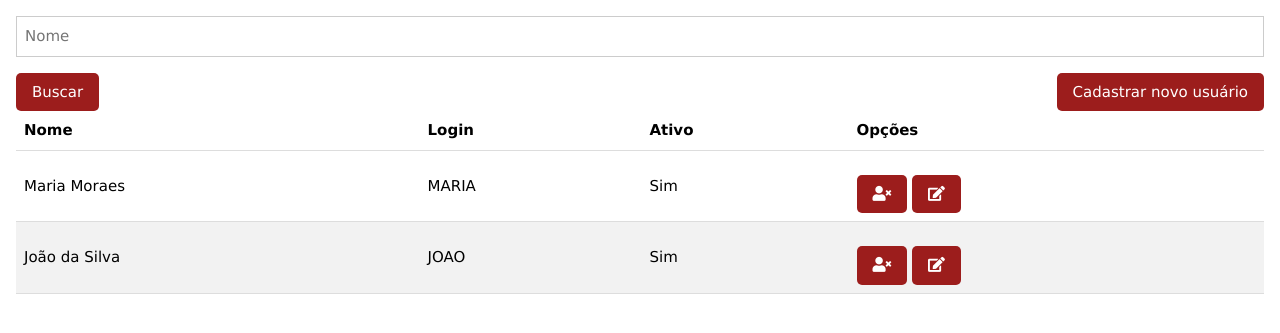
After one commit to luamnr/teste-crud-php, a PHP site: page /views/pesquisa_usuarios.php in a window 1280 px wide. The commit adds this page. Shown: the top 333 px of the page. Run offline with PHP 8.4, Linux system fonts and the light colour scheme; some libraries are stand-ins or nearby versions.

Commit message:
Fase inicial do projeto.

```diff
--- a/src/views/index.php
+++ b/src/views/index.php
@@ -43,8 +43,9 @@
   <body>
     <script src="static/js/jquery.js"></script>
 
-    <form method="post" id="login" action="">
+    <form method="post" id="login" action="/pesquisa_usuarios">
       <img id="logo-cliente" class="w3-margin-top" src="static/imagens/logo_cliente.jpg"/>
+      <?php if($invalidForm){echo"<p style='color:red'>Login Inválido </p>";} ?>
       <input name="user" class="w3-input w3-border w3-margin-top" type="text" placeholder="Usuário">
       <input name="pass" class="w3-input w3-border w3-margin-top" type="password" placeholder="Senha">
       <input name="submit" type="submit" value="Logar" class="w3-button w3-theme w3-margin-top w3-block"></input>
--- /dev/null
+++ b/src/views/pesquisa_usuarios.php
@@ -0,0 +1,79 @@
+<!DOCTYPE html>
+<html>
+  <head>
+    <meta charset="utf-8">
+    <meta name="viewport" content="width=device-width,initial-scale=1.0">
+
+    <title>santri</title>
+
+    <link rel="stylesheet" href="static/css/w3.css">
+    <link rel="stylesheet" href="static/css/santri.css">
+    <link rel="stylesheet" href="static/css/toastr.css">
+
+    <link rel="stylesheet" href="static/css-awesome/brands.css">
+    <link rel="stylesheet" href="static/css-awesome/fontawesome.css">
+    <link rel="stylesheet" href="static/css-awesome/regular.css">
+    <link rel="stylesheet" href="static/css-awesome/solid.css">
+    <link rel="stylesheet" href="static/css-awesome/svg-with-js.css">
+    <link rel="stylesheet" href="static/css-awesome/v4-shims.css">
+
+    <style>
+      table {
+        border-collapse: collapse;
+        width: 100%;
+      }
+
+      th, td {
+        text-align: left;
+        padding: 8px;
+        border-bottom: 1px solid #ddd;
+      }
+
+      tr:nth-child(even) {background-color: #f2f2f2;}
+    </style>
+
+  </head>
+  <body>
+    <script src="static/js/jquery.js"></script>
+    <div>
+      <div id="lista_usuarios" class="w3-margin">
+        <input class="w3-input w3-border w3-margin-top" type="text" placeholder="Nome">
+        <button class="w3-button w3-theme w3-margin-top">Buscar</button>
+        <button class="w3-button w3-theme w3-margin-top w3-right">Cadastrar novo usuário</button>
+
+        <table>
+          <thead>
+            <tr>
+              <th>Nome</td>
+              <th>Login</td>
+              <th>Ativo</td>
+              <th>Opções</td>
+            </tr>
+          </thead>
+          <tbody>
+            <tr>
+              <td>Maria Moraes</td>
+              <td>MARIA</td>
+              <td>Sim</td>
+              <td>
+                <button class="w3-button w3-theme w3-margin-top"><i class="fas fa-user-times"></i></button>
+                <button class="w3-button w3-theme w3-margin-top"><i class="fas fa-edit"></i></button>
+              </td>
+            </tr>
+
+            <tr>
+              <td>João da Silva</td>
+              <td>JOAO</td>
+              <td>Sim</td>
+              <td>
+                <button class="w3-button w3-theme w3-margin-top"><i class="fas fa-user-times"></i></button>
+                <button class="w3-button w3-theme w3-margin-top"><i class="fas fa-edit"></i></button>
+              </td>
+            </tr>
+          </tbody>
+        </table>
+
+      </div>
+    </div>
+  </body>
+</html>
```
Also changed, not shown: src/controler/controler.php (added, +52 -0 lines), src/index.php (+12 -7 lines), src/model/db.php (renamed from src/db.php, +6 -10 lines), src/model/usuario.php (added, +50 -0 lines), src/services.php (deleted, +0 -14 lines), src/test.php (deleted, +0 -12 lines), src/usuario.php (deleted).
